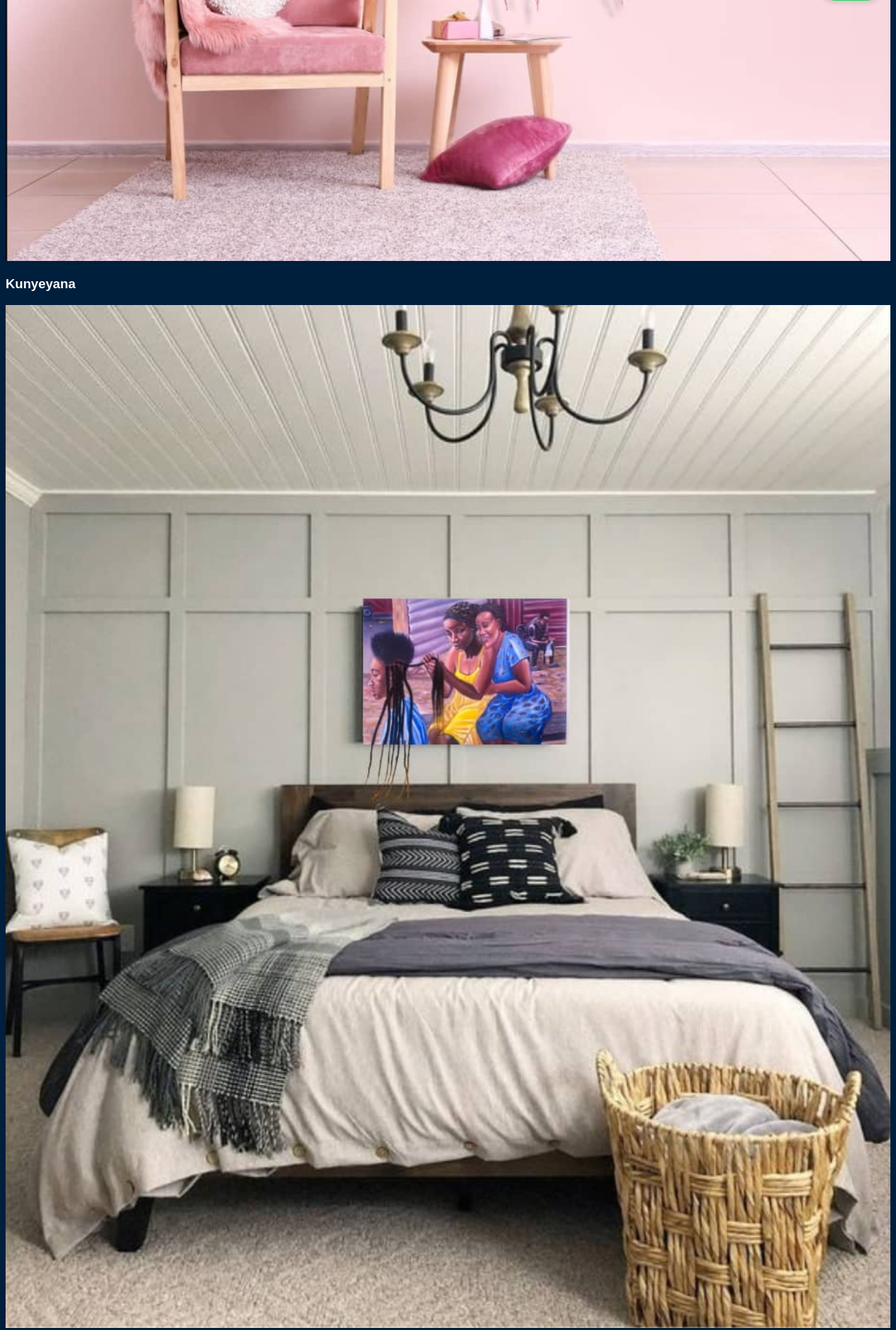
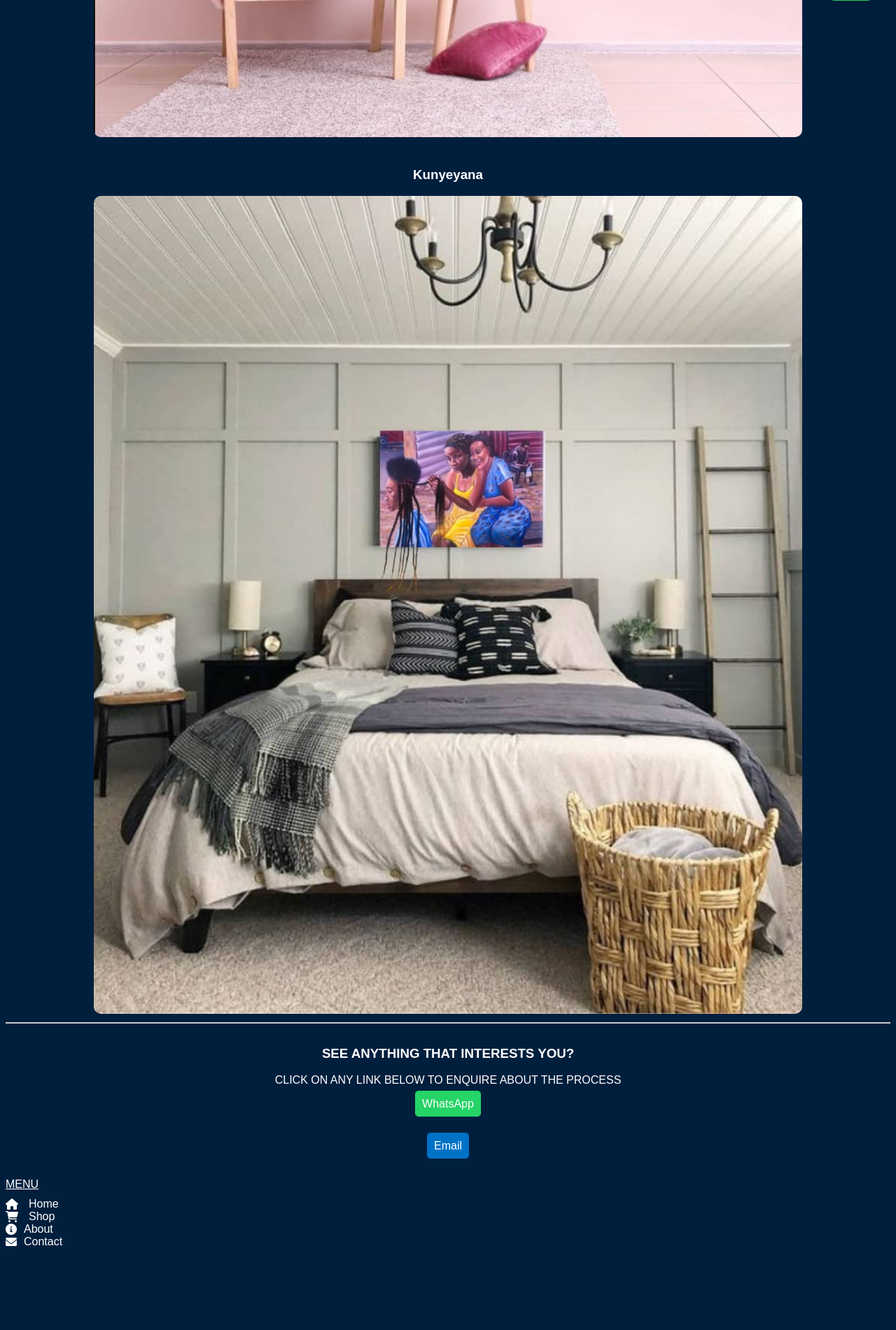
Before and after one commit to Kunashe-n/myapp, a Flask app: page /upload in a window 1280 px wide. Shown: the part 779-2680 px from the top of the page at 70% size. After the commit the page ends 2560 px from the top, so only its background shows below. Run offline with Flask 3, Linux system fonts and the light colour scheme.

Commit message:
Update upload.html

```diff
--- a/templates/upload.html
+++ b/templates/upload.html
@@ -5,6 +5,7 @@
     <meta name="viewport" content="width=device-width, initial-scale=1.0">
     <title>Upload Image</title>
     <link rel="stylesheet" href="{{ url_for('static', filename='css/style.css') }}">
+    <link href="https://cdnjs.cloudflare.com/ajax/libs/font-awesome/6.0.0-beta3/css/all.min.css" rel="stylesheet">
 </head>
 <body style="background-color: #001f3d;">
     <header>
@@ -25,42 +26,39 @@
         </nav>
     </header>
 
-    <section>
+    <section style="display: flex; flex-direction: column; align-items: center; gap: 20px; text-align: center;">
         <!-- Add the main image here -->
-        <div class="main-image">
+        <div class="main-image" style="width: 80%;">
             <h3>{{'Braids Across Borders'}}</h3>
-            <img src="{{ url_for('static', filename='uploads/images/IMG-20250223-WA0026(1).jpg') }}" alt="Main Image" style="width:100%;">
+            <img src="{{ url_for('static', filename='uploads/images/IMG-20250223-WA0026(1).jpg') }}" alt="Main Image" style="width: 100%; border-radius: 10px;">
         </div>
-        <div class="additional-image">
-            <h3>{{'Kunyeyana'}} </h3>
-            <img src="{{ url_for('static', filename='uploads/images/IMG-20250227-WA0005.jpg') }}" alt="Additional Image" style="width:100%;">
+        <div class="main-image" style="width: 80%;">
+            <h3>{{'Kunyeyana'}}</h3>
+            <img src="{{ url_for('static', filename='uploads/images/IMG-20250227-WA0005.jpg') }}" alt="Additional Image" style="width: 100%; border-radius: 10px;">
         </div>
+    </section>
         {% for post in posts %}
-            <div class="post">
-
+            <div class="post" style="width: 80%; border: 1px solid #ccc; padding: 10px; border-radius: 10px;">
                 {% if post.image_file %}
                     <h3>{{ post.title }}</h3>
-                <img src="{{ url_for('static', filename=post.image_file) }}" alt="Image" style="width:300px;">
+                    <img src="{{ url_for('static', filename=post.image_file) }}" alt="Image" style="width: 100%; border-radius: 10px;">
                     <p>Medium: {{ post.medium }}</p>
                     <p>Year: {{ post.year }}</p>
                 {% else %}
                     <h3>Potraits on Display</h3>
-                    <video width="300" controls>
+                    <video width="100%" controls style="border-radius: 10px;">
                         <source src="{{ url_for('static', filename=post.video_file) }}" type="video/mp4">
                     </video>
                 {% endif %}
-
-                <!-- Comment Section (can be implemented later) -->
             </div>
         {% endfor %}
     </section>
-
 </body>
 </html>
 
     <style>
     body {
-        margin-bottom: 2px; /* Adds space at the bottom of the page */
+        margin-bottom: 50px; /* Adds space at the bottom of the page */
         position: relative; /* Ensures the footer text is positioned correctly */
 
 
@@ -75,70 +73,38 @@
     }
 }
     </style>
-   <style>
-    .bottom-section-background {
-        position: relative;
-        padding: 20px;
-        color: white;
-        text-align: center;
-        border-radius: 10px;
-        overflow: hidden; /* Ensures the pseudo-element doesn't overflow */
-        min-height: 100vh; /* Ensures the section covers the full height of the viewport */
-    }
-
-    /* Add the blurred background image using ::before */
-    .bottom-section-background::before {
-        content: '';
-        position: absolute;
-        top: 0;
-        left: 0;
-        width: 100%;
-        height: 100%;
-        background-image: url('{{ url_for('static', filename='uploads/images/IMG-20250417-WA0008.jpg') }}');
-        background-size: cover; /* Ensures the image covers the entire section */
-        background-repeat: no-repeat;
-        background-position: center;
-        filter: blur(2px); /* Apply blur effect */
-        z-index: 1; /* Place it behind the content */
-    }
-
-    /* Ensure the content is above the blurred background */
-    .bottom-section-background * {
-        position: relative;
-        z-index: 2;
-    }
-</style>
+<hr style="margin: 50; border: 1px solid #ccc;"> <!-- Removed extra margin from the white line -->
 
 <div class="bottom-section-background">
+    <header>
     <h3 style="text-align: center;">{{'SEE ANYTHING THAT INTERESTS YOU?'}}</h3>
-        <header style="background-color: transparent; text-align: center; padding: 10px;"></header>
-            <p>Click on any link below and tell us how you want us to work together.</p>
-            <p><a href="https://wa.me/message/BJHVRLRXZ6XPO1" style="text-decoration: none; color: #ffffff; background-color: #25D366; padding: 10px; border-radius: 5px;">WhatsApp</a>
-            </p>
-       <p> <a href="mailto:trinkoharts@gmail.com" style="text-decoration: none; color: #ffffff; background-color: #0072C6; padding: 10px; border-radius: 5px;">
-            <i class="fas fa-envelope"></i> Email
-        </a></p>
-
-    <p style="text-decoration: underline; margin-bottom: 10px;">MENU</p>
-    <nav style="display: flex; flex-direction: column; align-items: flex-start; margin-top: 0; gap: 10px;"></nav>
-    <link rel="stylesheet" href="https://cdnjs.cloudflare.com/ajax/libs/font-awesome/5.15.4/css/all.min.css">
-        <p style="display: flex; align-items: center; margin: 0; gap: 5px;"></p>
+        <p>CLICK ON ANY LINK BELOW TO ENQUIRE ABOUT THE PROCESS</p>
+        <p><a href="https://wa.me/message/BJHVRLRXZ6XPO1" style="text-decoration: none; color: #ffffff; background-color: #25D366; padding: 10px; border-radius: 5px;">WhatsApp</a></p>
+    </header>
+    <header>
+        <p><a href="mailto:trinkoharts@gmail.com" style="text-decoration: none; color: #ffffff; background-color: #0072C6; padding: 10px; border-radius: 5px;">Email</a></p>
+    </header>
+    <p style="text-decoration: underline; margin-bottom: 10px; text-align: left;">MENU</p>
+<nav style="display: flex; flex-direction: column; align-items: flex-start; margin-top: 0; gap: 10px; text-align: left;"></nav>
+    <p style="display: flex; align-items: center; margin: 0; gap: 5px;">
         <i class="fas fa-home" style="margin-right: 10px;"></i>
         <a href="{{ url_for('index') }}" style="text-decoration: none; color: #ffffff;">Home</a>
     </p>
-        <p style="display: flex; align-items: center; margin: 0; gap: 5px;"></p>
+    <p style="display: flex; align-items: center; margin: 0; gap: 5px;">
         <i class="fas fa-shopping-cart" style="margin-right: 10px;"></i>
         <a href="{{ url_for('upload_image') }}" style="text-decoration: none; color: #ffffff;">Shop</a>
     </p>
-        <p style="display: flex; align-items: center; margin: 0;"></p>
+    <p style="display: flex; align-items: center; margin: 0;">
         <i class="fas fa-info-circle" style="margin-right: 10px;"></i>
         <a href="{{ url_for('about') }}" style="text-decoration: none; color: #ffffff;">About</a>
     </p>
-        <p style="display: flex; align-items: center; margin: 0;"></p>
+    <p style="display: flex; align-items: center; margin: 0;">
         <i class="fas fa-envelope" style="margin-right: 10px;"></i>
         <a href="{{ url_for('contact') }}" style="text-decoration: none; color: #ffffff;">Contact</a>
     </p>
 </nav>
+
+
       <!-- Floating WhatsApp Icon -->
  <a href="https://wa.me/message/BJHVRLRXZ6XPO1" style="position: fixed; bottom: 20px; right: 20px; display: flex; align-items: center; text-decoration: none; color: #ffffff; background-color: #25D366; padding: 10px; border-radius: 50px; box-shadow: 0 4px 6px rgba(0, 0, 0, 0.1);">
     <i class="fab fa-whatsapp" style="font-size: 24px; margin-right: 10px;"></i>
```
Lines whose indentation alone changed are shown as unchanged.
